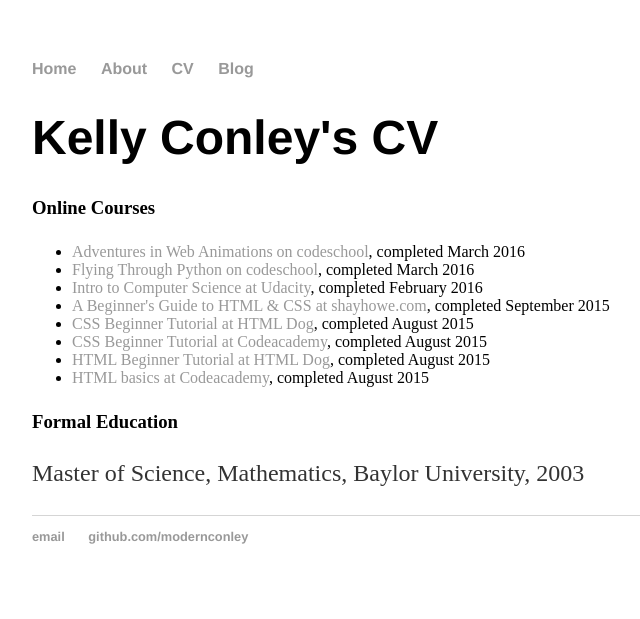
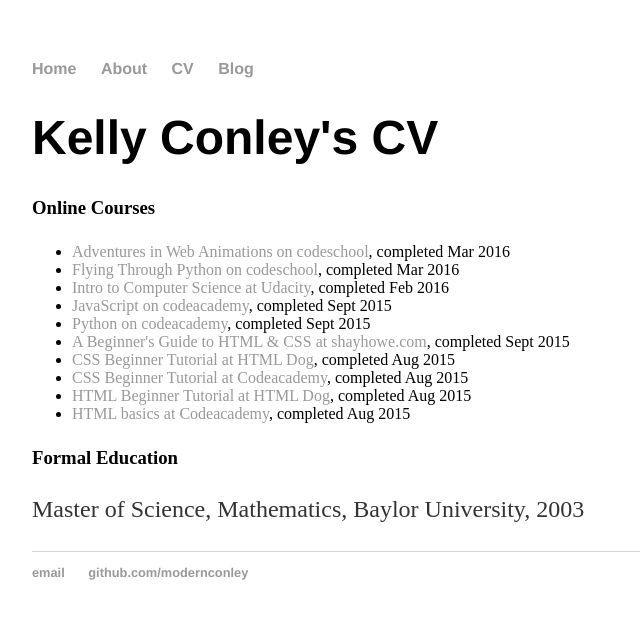
Before and after one commit to modernconley/modernconley.github.io, a Jekyll site: the page built from cv/index.html, in a window 1280 px wide. Shown: the top 619 px of the page, without its empty margins (160-800 px from the left). Built offline with Jekyll 4.4.1, drawn with Linux system fonts in a browser that asks for light colours.

Commit message:
Update index.html

```diff
--- a/cv/index.html
+++ b/cv/index.html
@@ -18,14 +18,16 @@
 		<!-- <li><a href="https://www.udacity.com/course/viewer#!/c-ud585">Intro to iOS App Development with Swift</a>    -->
 
 		<!-- COURSES I'VE FINISHED -->
-		<li><a href="https://www.codeschool.com/courses/adventures-in-web-animations">Adventures in Web Animations on codeschool</a>, completed March 2016</li>
-		<li><a href="http://campus.codeschool.com/courses/flying-through-python">Flying Through Python on codeschool</a>, completed March 2016</li>
-		<li><a href="https://www.udacity.com/courses/cs101">Intro to Computer Science at Udacity</a>, completed February 2016</li>
-		<li><a href="http://learn.shayhowe.com/html-css/">A Beginner's Guide to HTML & CSS at shayhowe.com</a>, completed September 2015</li>
-		<li><a href="http://htmldog.com/guides/css/beginner/">CSS Beginner Tutorial at HTML Dog</a>, completed August 2015</li>
-		<li><a href="http://www.codecademy.com/courses/web-beginner-en-TlhFi/0/1?curriculum_id=50579fb998b470000202dc8b">CSS Beginner Tutorial at Codeacademy</a>, completed August 2015</li>
-		<li><a href="http://htmldog.com/guides/html/beginner/">HTML Beginner Tutorial at HTML Dog</a>, completed August 2015</li>
-		<li><a href="http://www.codecademy.com/courses/web-beginner-en-HZA3b/0/1?curriculum_id=50579fb998b470000202dc8b">HTML basics at Codeacademy</a>, completed August 2015</li>
+		<li><a href="https://www.codeschool.com/courses/adventures-in-web-animations">Adventures in Web Animations on codeschool</a>, completed Mar 2016</li>
+		<li><a href="http://campus.codeschool.com/courses/flying-through-python">Flying Through Python on codeschool</a>, completed Mar 2016</li>
+		<li><a href="https://www.udacity.com/courses/cs101">Intro to Computer Science at Udacity</a>, completed Feb 2016</li>
+		<li><a href="https://www.codecademy.com/learn/javascript">JavaScript on codeacademy</a>, completed Sept 2015</li>
+		<li><a href="https://www.codecademy.com/learn/python">Python on codeacademy</a>, completed Sept 2015</li>
+		<li><a href="http://learn.shayhowe.com/html-css/">A Beginner's Guide to HTML & CSS at shayhowe.com</a>, completed Sept 2015</li>
+		<li><a href="http://htmldog.com/guides/css/beginner/">CSS Beginner Tutorial at HTML Dog</a>, completed Aug 2015</li>
+		<li><a href="http://www.codecademy.com/courses/web-beginner-en-TlhFi/0/1?curriculum_id=50579fb998b470000202dc8b">CSS Beginner Tutorial at Codeacademy</a>, completed Aug 2015</li>
+		<li><a href="http://htmldog.com/guides/html/beginner/">HTML Beginner Tutorial at HTML Dog</a>, completed Aug 2015</li>
+		<li><a href="http://www.codecademy.com/courses/web-beginner-en-HZA3b/0/1?curriculum_id=50579fb998b470000202dc8b">HTML basics at Codeacademy</a>, completed Aug 2015</li>
 	</ul>
 	</p>
 
```
